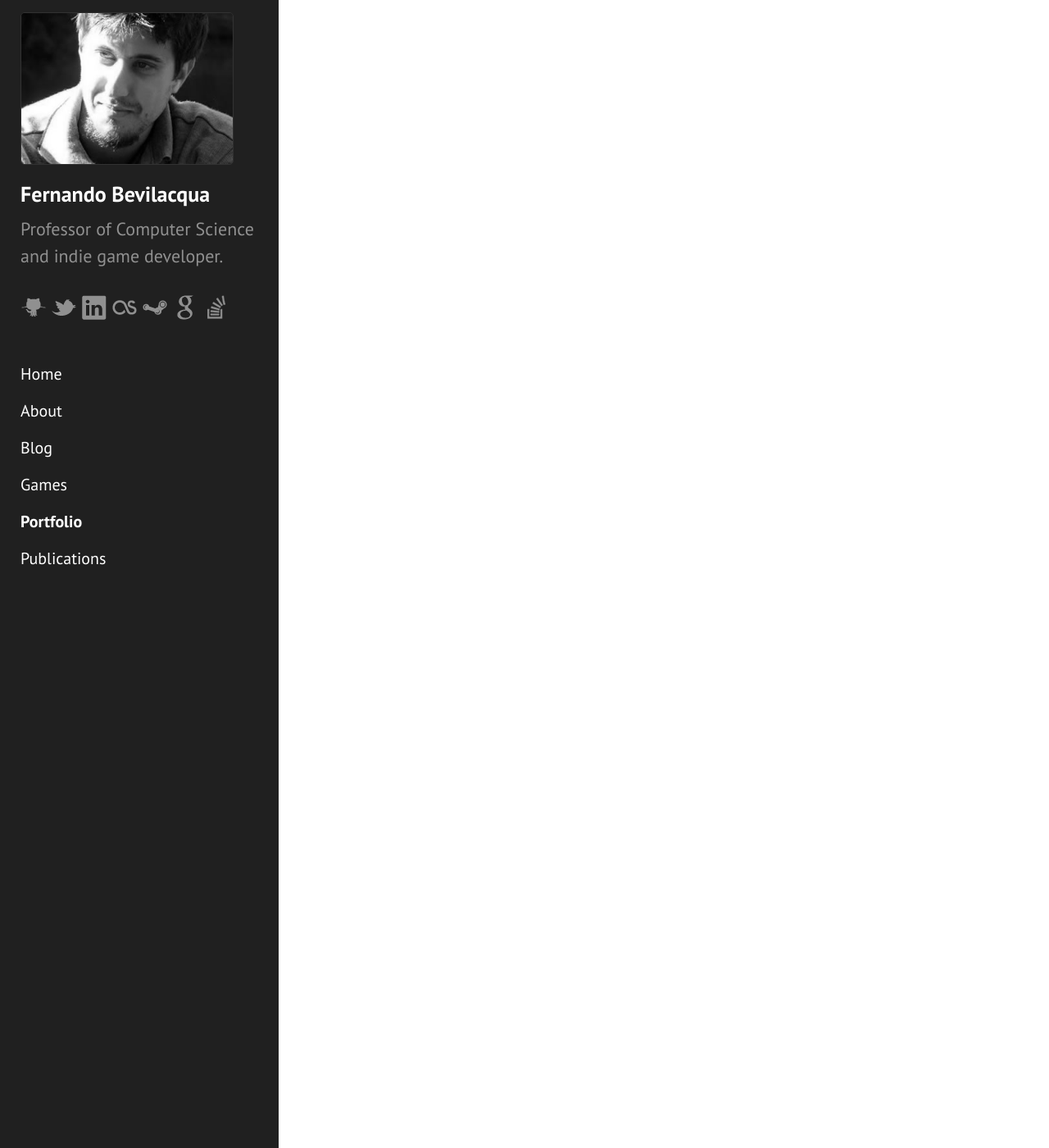
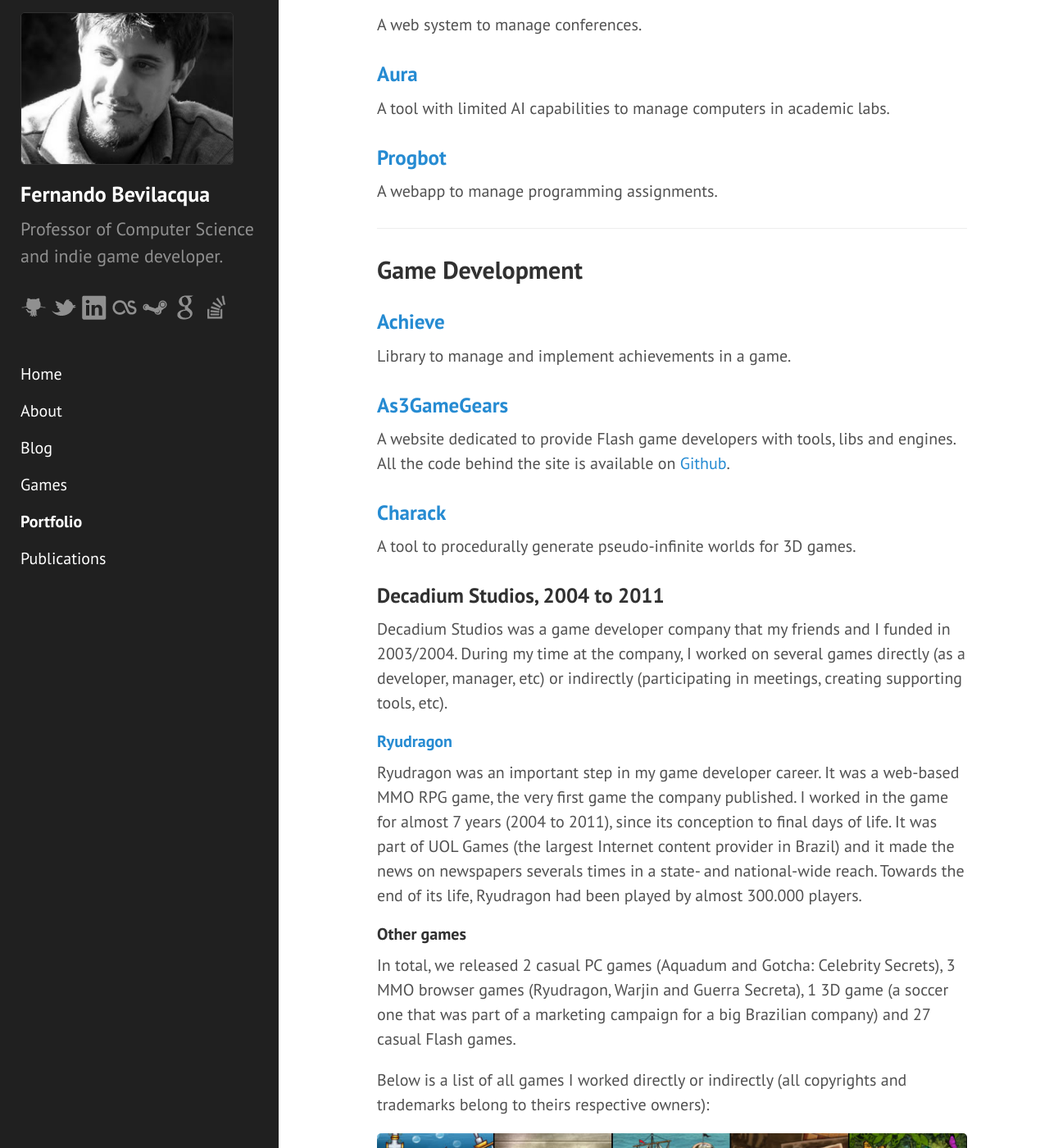
Before and after one commit to Dovyski/dovyski.github.io, a Jekyll site: the page built from portfolio.md, in a window 1280 px wide and 1400 px high, scrolled down 506 px. Shown: the whole window at 82% size. Built offline with Jekyll 4.4.1, drawn with Linux system fonts in a browser that asks for light colours; some of the changed text lies outside the part shown.

Commit message:
Portfolio page has content now :D

```diff
--- a/portfolio.md
+++ b/portfolio.md
@@ -3,6 +3,59 @@
 title: Portfolio
 ---
 
-<p class="message">
-  TODO: add projects/cool stuff here
-</p>
+I have already placed my hands in a variety of different projects, including (but not limited to) games, softwares and web comics. Below you can find a list of all the things I worked on (or still do) which I consider significant.
+
+## Software development
+
+### [Codebot](https://github.com/Dovyski/Codebot)
+Free and open source (MIT license) IDE focused on game development.
+
+### [Jarena](https://github.com/Dovyski/Jarena)
+A game approach to teaching OPP and Java.
+
+### [Sac](https://github.com/Dovyski/Sac)
+A web system to manage conferences.
+
+### [Aura](https://github.com/Dovyski/Aura)
+A tool with limited AI capabilities to manage computers in academic labs.
+
+### [Progbot](https://github.com/Dovyski/Progbot)
+A webapp to manage programming assignments.
+
+___
+
+## Game Development
+
+### [Achieve](https://github.com/Dovyski/Achieve)
+Library to manage and implement achievements in a game.
+
+### [As3GameGears](https://as3gamegears.com)
+A website dedicated to provide Flash game developers with tools, libs and engines. All the code behind the site is available on [Github](https://github.com/Dovyski/As3GameGears).
+
+### [Charack](https://github.com/Dovyski/charack)
+A tool to procedurally generate pseudo-infinite worlds for 3D games.
+
+### Decadium Studios, 2004 to 2011
+
+Decadium Studios was a game developer company that my friends and I funded in 2003/2004. During my time at the company, I worked on several games directly (as a developer, manager, etc) or indirectly (participating in meetings, creating supporting tools, etc).
+
+#### [Ryudragon](http://web.archive.org/web/20120501030123/http://ryudragon.uol.com.br/)
+Ryudragon was an important step in my game developer career. It was a web-based MMO RPG game, the very first game the company published. I worked in the game for almost 7 years (2004 to 2011), since its conception to final days of life. It was part of UOL Games (the largest Internet content provider in Brazil) and it made the news on newspapers severals times in a state- and national-wide reach. Towards the end of its life, Ryudragon had been played by almost 300.000 players.
+
+#### Other games
+In total, we released 2 casual PC games (Aquadum and Gotcha: Celebrity Secrets), 3 MMO browser games (Ryudragon, Warjin and Guerra Secreta), 1 3D game (a soccer one that was part of a marketing campaign for a big Brazilian company) and 27 casual Flash games.
+
+Below is a list of all games I worked directly or indirectly (all copyrights and trademarks belong to theirs respective owners):
+
+![Games I worked on while at Decadium](/public/img/decadium-games.jpg)
+
+___
+
+## Misc
+
+- I was one of the main maintainers of [Flixel Community](http://flixelcommunity.org) (check the [Github company](https://github.com/FlixelCommunity/) for more information), a community-driven version of Flash game engine [Flixel](http://flixel.org).
+
+- I am the creator of [FeatureCreepRobot.com](https://featurecreeprobot.com), a web comic about game development.
+<a href="http://featurecreeprobot.com" target="_blank">![FeatureCreepRobot](http://featurecreeprobot.com/strips/0.png "Rule of thumb: no placeholders for producers.")</a>
+
+- I wrote several tutorials and articles for the [Game Development](http://gamedevelopment.tutsplus.com/) area of [Tuts+](http://tutsplus.com), the Envato learning platform. The content of my articles/tutorials ranged from [steering behaviors](http://gamedevelopment.tutsplus.com/series/understanding-steering-behaviors--gamedev-12732), networking programming and post mortems to sharing my experience as how I became a game developer. You can see all my published material [here](http://tutsplus.com/authors/fernando-bevilacqua).
```
Also changed, not shown: public/img/decadium-games.jpg (added).
